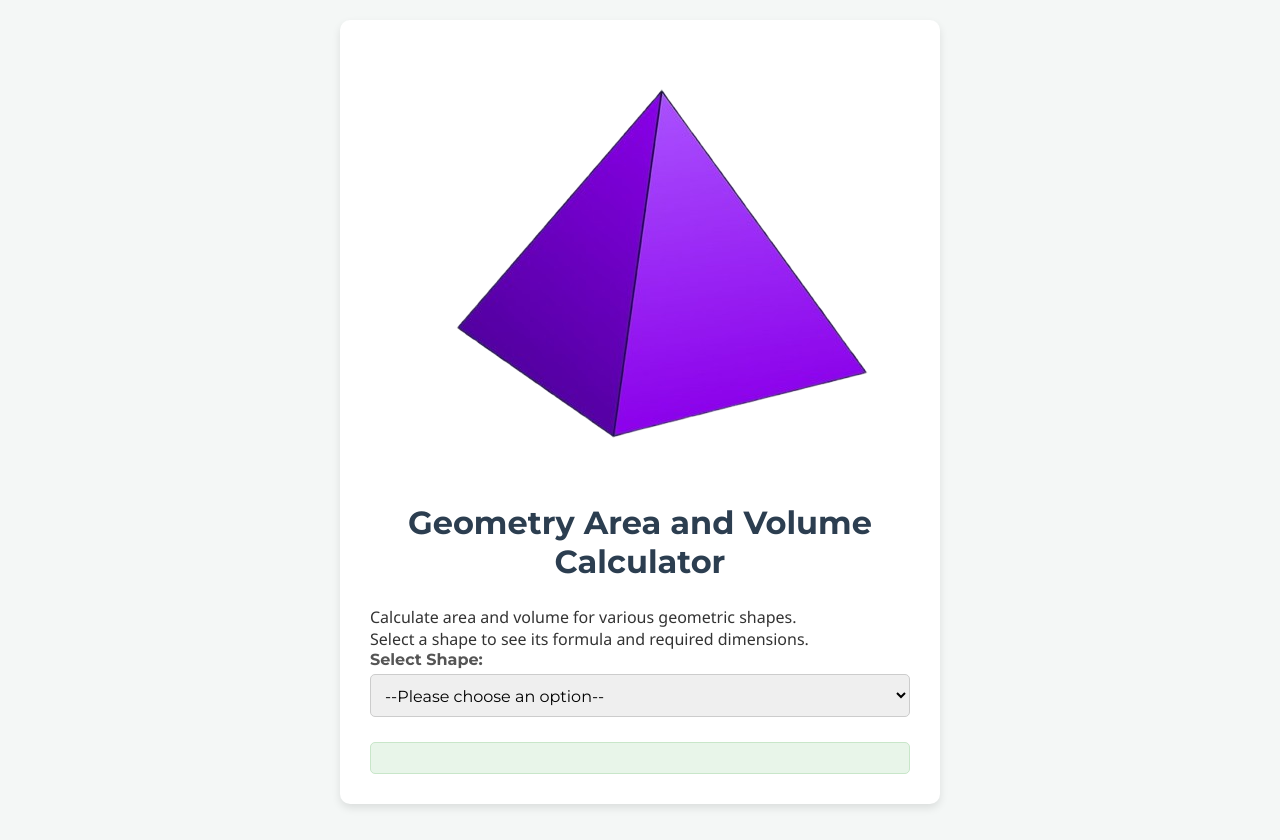
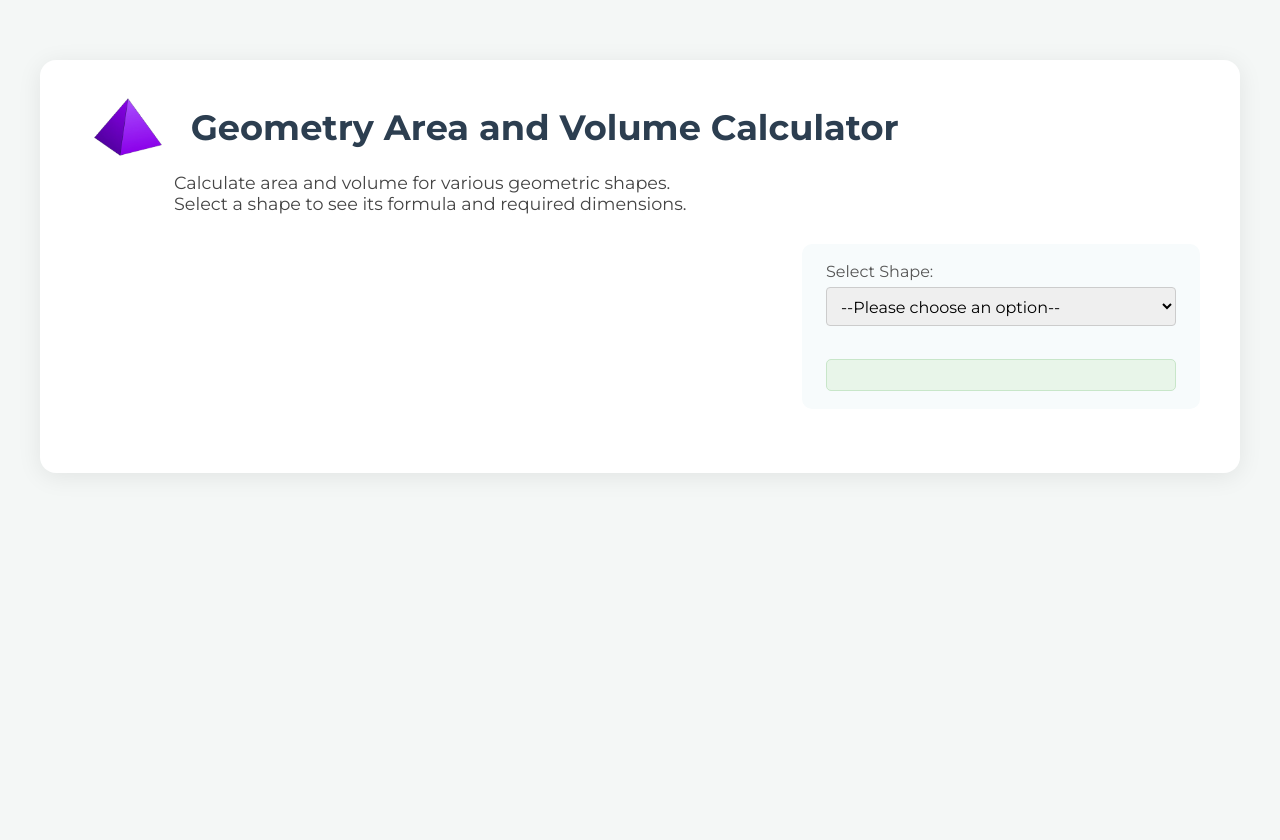
Before and after one commit to Deep7285/Geometry-Area-and-Volume-Calculator, a Flask app: page / in a window 1280 px wide. Run offline with Flask 3, Linux system fonts and the light colour scheme.

```diff
--- a/templates/index.html
+++ b/templates/index.html
@@ -5,8 +5,130 @@
     <meta name="viewport" content="width=device-width, initial-scale=1.0">
     <title>Geometry Area and Volume Calculator</title>
     <link href="https://fonts.googleapis.com/css?family=Montserrat:700,400&display=swap" rel="stylesheet">
-    <!-- This is now the ONLY source for your styles -->
     <link rel="stylesheet" href="{{ url_for('static', filename='css/style.css') }}">
+    <!-- The inline style block below is not strictly needed if style.css defines everything,
+         but keeping it here for now as it was in your original.
+         Ideally, all CSS should be in style.css for cleaner separation. -->
+    <style>
+        body, h1, h2, h3, h4, h5, h6, p, label, input, select, button {
+            font-family: 'Montserrat', 'Segoe UI', Tahoma, Geneva, Verdana, sans-serif;
+        }
+        .container {
+            max-width: 1200px;
+            margin: 40px auto;
+            background: #fff;
+            border-radius: 16px;
+            box-shadow: 0 4px 24px rgba(0,0,0,0.08);
+            padding: 32px 40px 40px 40px;
+        }
+        .header-flex {
+            display: flex;
+            align-items: center;
+            justify-content: flex-start;
+            gap: 15px;
+            margin-bottom: 10px;
+        }
+        .header-flex img {
+            height: 70px;
+        }
+        .header-flex h1 {
+            font-size: 2.2em;
+            margin: 0;
+            font-weight: 700;
+        }
+        .desc {
+            text-align: left;
+            font-size: 1.1em;
+            color: #444;
+            margin-bottom: 30px;
+            margin-left: 94px; /* Adjust if needed for smaller screens */
+        }
+        .main-flex {
+            display: flex;
+            gap: 16px;
+            align-items: flex-start;
+            margin-bottom: 24px;
+        }
+        .shape-info {
+            display: none; /* Default hidden */
+            flex: 1 1 0;
+            flex-direction: row;
+            align-items: flex-start;
+            gap: 24px;
+            background: #f9f9f9;
+            border-radius: 10px;
+            padding: 18px 24px;
+            min-height: 200px;
+        }
+        .shape-info img {
+            max-width: 180px;
+            margin-bottom: 10px;
+            display: block;
+        }
+        .shape-details {
+            flex: 1;
+            padding-left: 16px;
+        }
+        .formula {
+            font-family: 'Consolas', monospace;
+            background: #f3f3f3;
+            padding: 6px 12px;
+            border-radius: 6px;
+            display: inline-block;
+            margin: 5px 0;
+        }
+        .input-panel {
+            flex: 0 0 350px;
+            max-width: 350px;
+            background: #f7fbfc;
+            border-radius: 10px;
+            padding: 18px 24px;
+        }
+        .input-group, .sub-input-group {
+            margin-bottom: 18px;
+        }
+        .input-group label, .sub-input-group label {
+            display: block;
+            margin-bottom: 6px;
+            font-weight: 500;
+        }
+        .input-group input, .input-group select, .sub-input-group input {
+            width: 100%;
+            padding: 8px 10px;
+            border-radius: 4px;
+            border: 1px solid #ccc;
+            margin-bottom: 8px;
+        }
+        button {
+            background-color: #3498db;
+            color: white;
+            padding: 12px 20px;
+            border: none;
+            border-radius: 5px;
+            cursor: pointer;
+            font-size: 1.1em;
+            width: 100%;
+            transition: background-color 0.3s ease;
+        }
+        button:hover {
+            background-color: #2980b9;
+        }
+        #result {
+            margin-top: 25px;
+            padding: 15px;
+            background-color: #e8f5e9;
+            border: 1px solid #c8e6c9;
+            border-radius: 5px;
+            font-size: 1.2em;
+            font-weight: bold;
+            color: #004d40;
+            text-align: center;
+        }
+        @media (max-width: 900px) {
+            .main-flex { flex-direction: column; }
+            .desc { margin-left: 0; }
+        }
+    </style>
 </head>
 <body>
    <div class="container">
```
Also changed, not shown: static/images/rectangle.png (renamed from static/images/ractangle.png).
